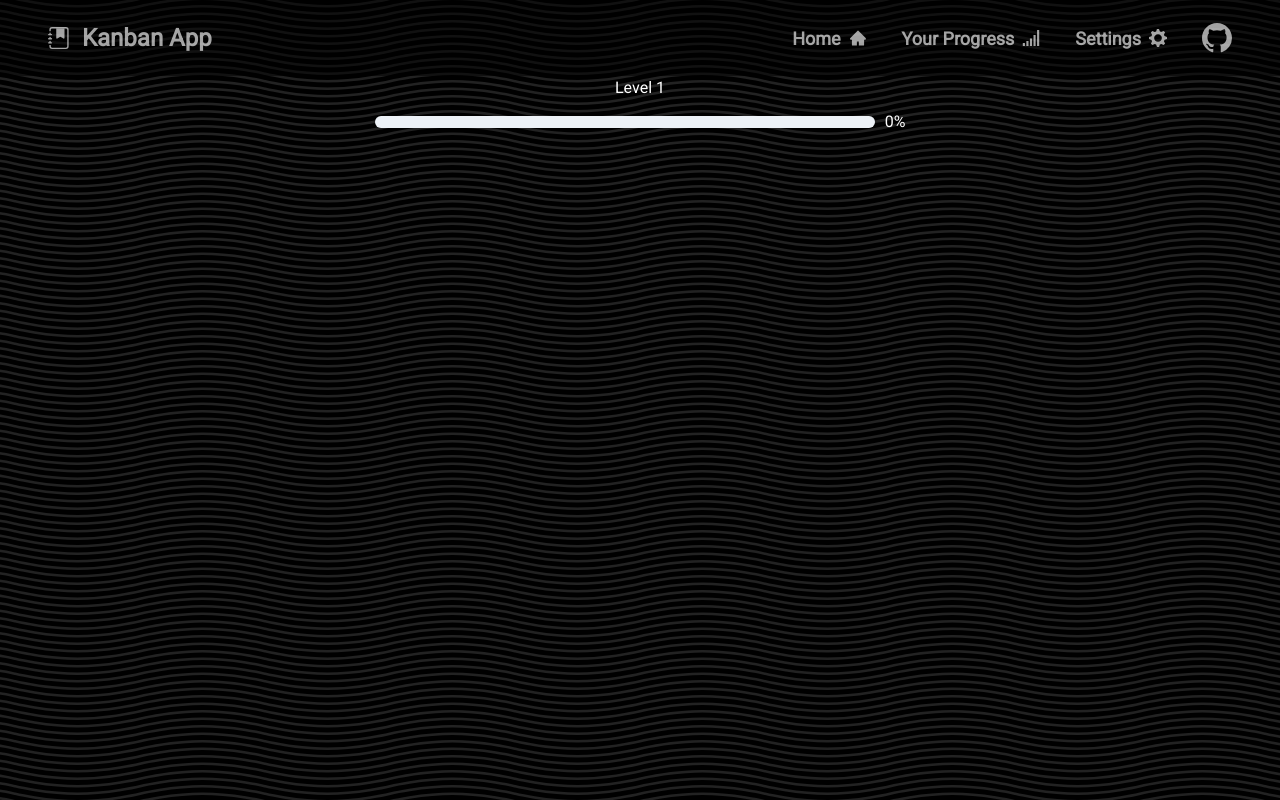
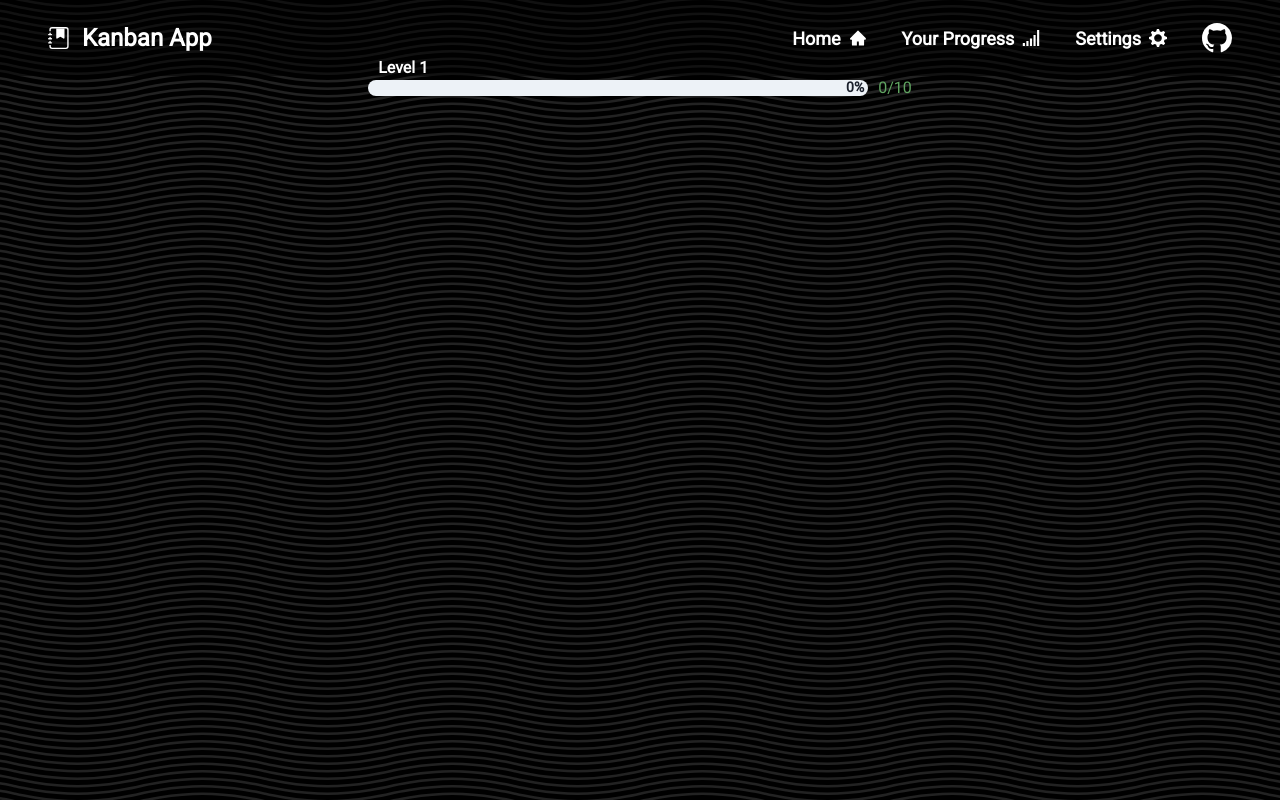
Before and after one commit to RojanSr/kanban-zustand, a React (Vite) app: page /progress in a window 1280 px wide. Built offline with nearby package versions, Linux system fonts and the light colour scheme.

Commit message:
fix: progress bar styles

```diff
--- a/src/components/Column.jsx
+++ b/src/components/Column.jsx
@@ -91,6 +91,7 @@ export default function Column({ state }) {
       padding="0.5rem"
       border="dashed 4px transparent"
       borderColor={drop ? "white" : "transparent"}
+      boxShadow="0px 17px 36px -8px rgba(0,0,0,0.75)"
       onDragOver={(e) => {
         setDrop(true);
         e.preventDefault();
--- a/src/components/Header.jsx
+++ b/src/components/Header.jsx
@@ -37,7 +37,7 @@ const Header = () => {
         px={{ base: 5, md: 12 }}
         py={5}
         bg="blackAlpha.600"
-        color="whiteAlpha.700"
+        color="white"
         fontWeight="700"
       >
         <Box display="flex" alignItems="center" gap="12px">
--- a/src/pages/Progress/index.jsx
+++ b/src/pages/Progress/index.jsx
@@ -1,6 +1,7 @@
 import React, { useEffect } from "react";
 import { useStore } from "../../store";
 import { Box, Progress, Text } from "@chakra-ui/react";
+import { zusColor } from "../../theme/colors";
 
 const UserProgress = () => {
   const completedTasks = useStore((store) => store.completedTasks);
@@ -57,19 +58,39 @@ const UserProgress = () => {
       alignItems="center"
       gap="10px"
     >
-      <Text color="#fff" fontSize="16px">
-        Level {level}
-      </Text>
       <Box display="flex" alignItems="center" gap="10px">
+        <Box position="relative">
           <Progress
-          size="md"
-          width="500px"
+            size="lg"
+            width={{ base: "270px", md: "500px" }}
             borderRadius="8px"
             value={percentage}
             isAnimated
             hasStripe
           />
-        <Text color="white">{parseInt(percentage)}%</Text>
+          <Text
+            color="#fff"
+            fontSize="16px"
+            fontWeight="700"
+            position="absolute"
+            bottom="100%"
+            left="10px"
+          >
+            Level {level}
+          </Text>
+          <Text
+            position="absolute"
+            right="4px"
+            bottom="-2px"
+            fontSize="14px"
+            fontWeight="700"
+          >
+            {parseInt(percentage)}%
+          </Text>
+        </Box>
+        <Text color={zusColor.done}>
+          {taskCompletedInRange}/{threshold}
+        </Text>
       </Box>
     </Box>
   );
```
Lines whose indentation alone changed are shown as unchanged.
